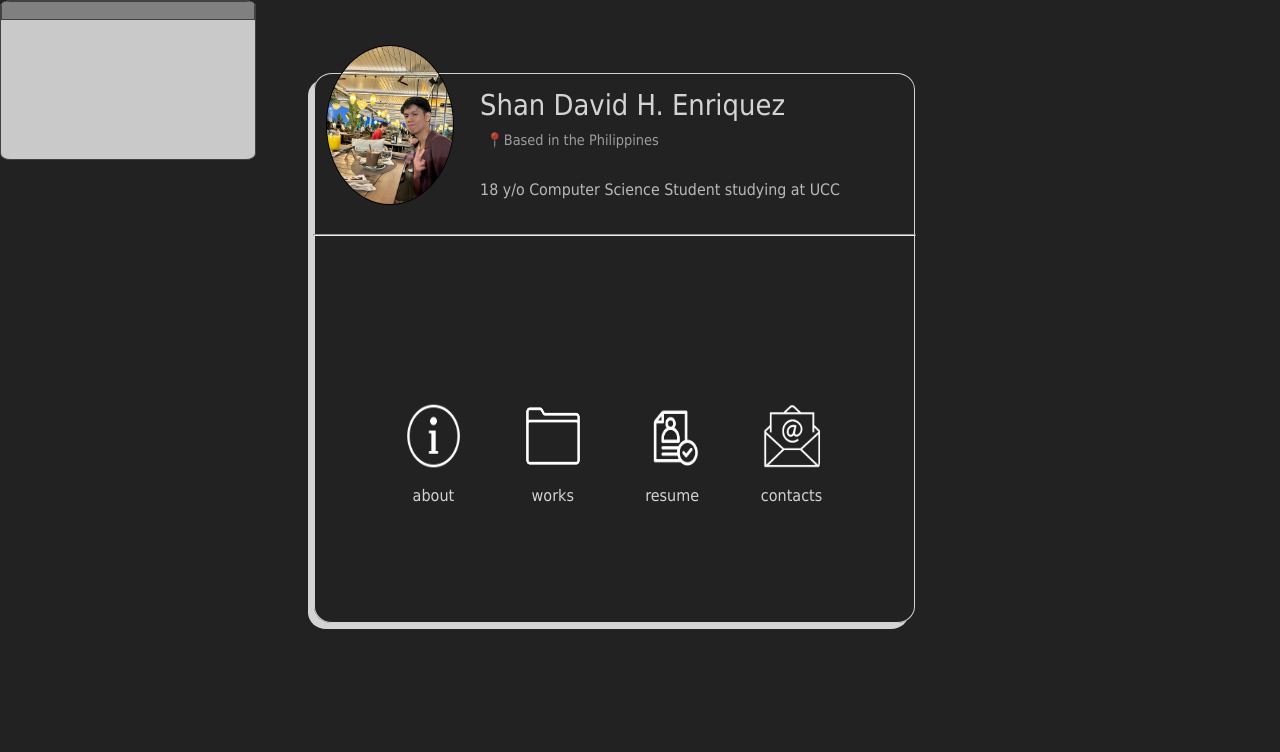
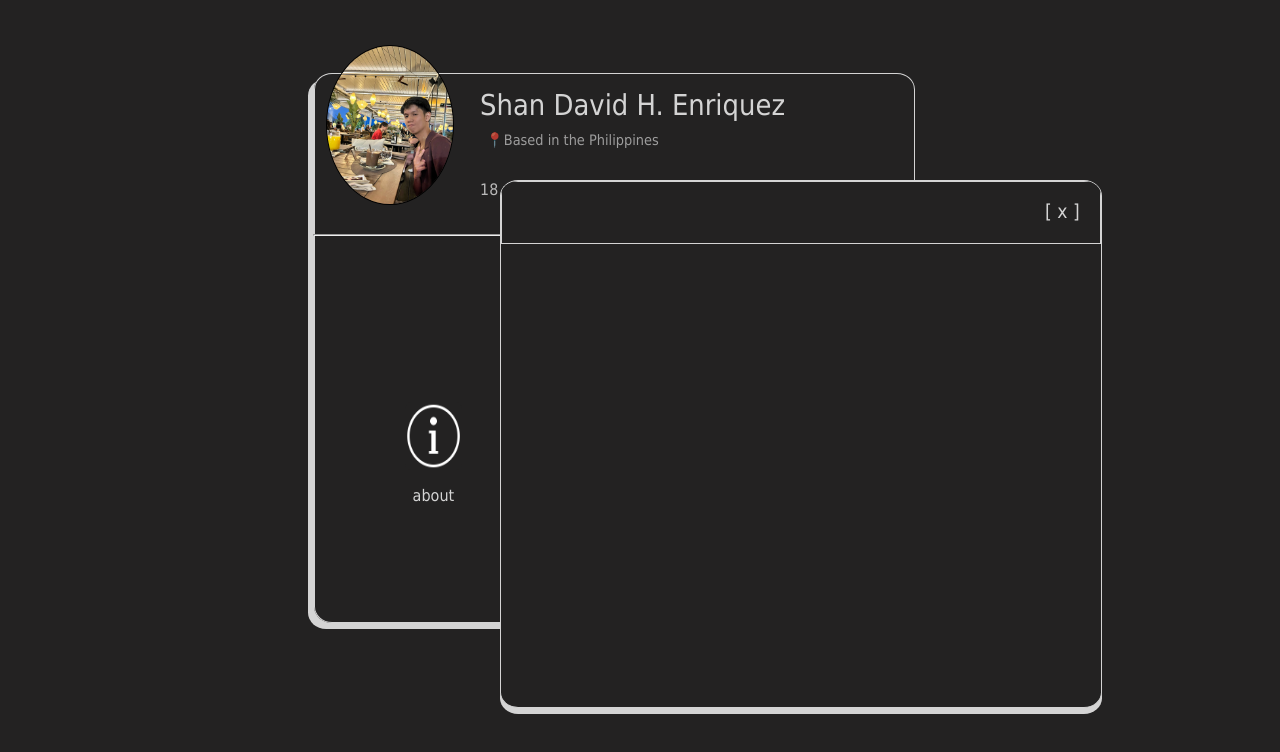
Before and after one commit to Shan2411/react-shan, a React (Vite) app: page / in a window 1280 px wide. Both pictures are taken after a click on the element "about". Shown: the top 752 px of the page. Built offline with nearby package versions, Linux system fonts and the light colour scheme.

Commit message:
added x button on window and also fixed it abit

```diff
--- a/src/components/Icon2.jsx
+++ b/src/components/Icon2.jsx
@@ -9,7 +9,6 @@ function Icon2 () {
     const [isShown, setisShown] = useState(false)
 
     const descHandler = (event) => {
-      console.log("Handler sees isShown:", isShown);
       setisShown(prev => !prev);
     }
 
@@ -20,12 +19,12 @@ function Icon2 () {
         <div className="iconContainer">
 
 
-          <div className="desc" ref={descClick} onMouseDown={descHandler}>
+          <div className="desc" ref={descClick} onClick={descHandler}>
             <img className="image2" id="resume1" src="/info.png" alt="" />
             <span><br/>about</span>
           </div>
 
-          <Window1 shown={isShown}/>
+          <Window1 shown={isShown} close={descHandler} />
 
           <div className="desc">
             <img className="image2" id="resume1" src="/foldericon.png" alt="" />
--- a/src/components/Window1.css
+++ b/src/components/Window1.css
@@ -1,19 +1,20 @@
-.windowCont{
+.windowCont{ height: 66%; width: 47%;
 
-    height: 20%;
-    width: 20%;
-    background-color: rgb(201, 201, 201);
+    box-shadow: 0px 6px 0 0 rgb(212, 212, 212);
 
     position: absolute;
 
     left: 0px;
     top: 0px;
 
-    border: 1px solid rgb(65, 65, 65);
-    border-radius: 4%;
+    border:1px solid rgb(212, 212, 212) ;
+    background-color: rgb(35, 34, 34);
+    border-radius: 3%;
     overflow: hidden;
 
     z-index: 1;
+
+    background-color: rgb(35, 34, 34);
 }
 
 .header{
@@ -21,7 +22,22 @@
     height: 12%;
     width: 100%;
 
-    background-color: grey;
-    border: 1px solid rgb(65, 65, 65);
+    background-color: rgb(35, 34, 34);
+    border: 1px solid rgb(212, 212, 212);
 
+    display: flex;
+    align-items: center;
+    justify-content: flex-end;
+
+    font-size: 1.2em;
+    font-weight: 500;
+    padding-right: 1.8%;
 }
+
+.xButton{
+    height: 50%; width: 9%;
+    cursor: pointer;
+    text-align: center;
+}
+
+.xButton:hover{transform: scale(1.1);}
--- a/src/components/Window1.jsx
+++ b/src/components/Window1.jsx
@@ -1,12 +1,14 @@
 import { useState, useEffect, useRef} from "react";
 import "./Window1.css"
+import Icon2 from "./Icon2.jsx"
 
-function Window1 (props) {
+function Window1 ({shown, close}) {
 
-    console.log(props.shown)
+
+    console.log(shown)
 
     const panel = useRef(null)
-    const [coords, setcoords] = useState({x: 0, y: 0});
+    const [coords, setcoords] = useState({x: -500, y: -180});
     const [newcoords, setnewcoords] = useState({ newX: 0, newY: 0 });
 
     const mouseU = (event) => {
@@ -43,9 +45,9 @@ function Window1 (props) {
 
     return(
 
-        <div ref={panel} className="windowCont" style={{top: newcoords.newY - coords.y, left: newcoords.newX - coords.x, display: props.shown ? 'block' : 'none'}}>
+        <div ref={panel} className="windowCont" style={{top: newcoords.newY - coords.y, left: newcoords.newX - coords.x, display: shown ? 'block' : 'none'}}>
             <div className="header">
-
+              <span className="xButton" onMouseDown={close}>[ x ]</span>
             </div>
         </div>
 
```
